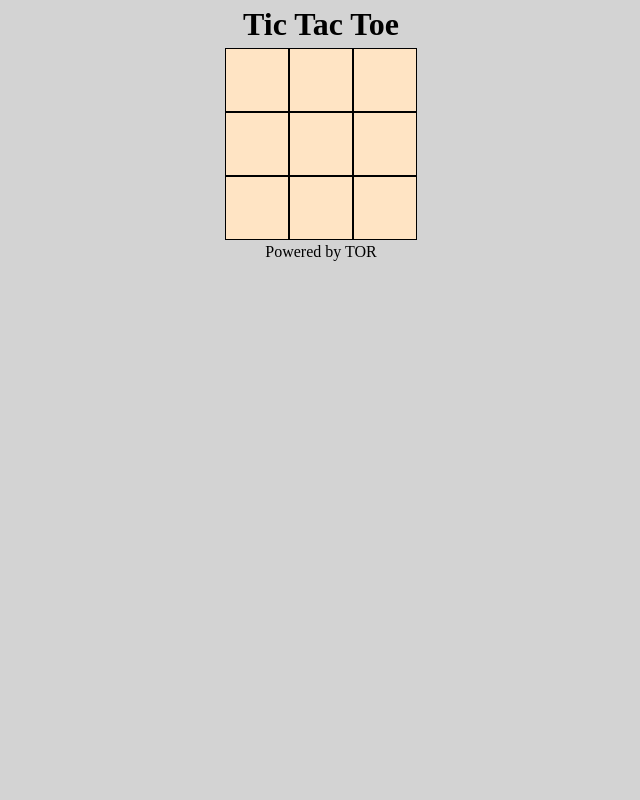
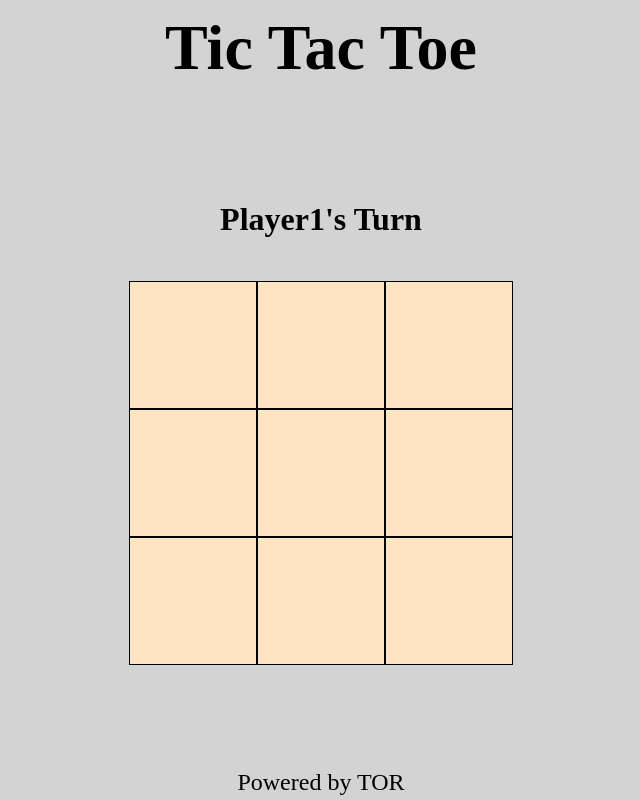
Before and after one commit to meckgale/ticTacToe, a plain HTML site: page index.html in a window 1280 px wide. Shown: the whole page, without its empty margins (319-959 px from the left). Drawn offline with Linux system fonts and the light colour scheme.

Commit message:
styles edited

```diff
--- a/script.js
+++ b/script.js
@@ -22,6 +22,7 @@
 
     const switchTurn = () => {
       currentPlayerIndex++;
+      displayPlayerTurn();
     };
 
     const checkWinner = (mark) => {
@@ -60,6 +61,7 @@
       }
       currentPlayerIndex = 0;
       endGameMessage.textContent = '';
+      displayPlayerTurn();
     };
 
     return { board, endGameMessage, definedElements, boardArray, playerArray, getCurrentPlayer, switchTurn, checkWinner, checkDraw, reset};
@@ -72,21 +74,26 @@
   const player1 = player('Player1', 'X');
   const player2 = player('Player2', 'O');
 
+  const displayPlayerTurn = () => {
+    game.endGameMessage.textContent = game.getCurrentPlayer().name + "'s Turn";
+  };
+  displayPlayerTurn();
   game.board.addEventListener('click', (e) => {
     // Check if the clicked tile is valid and not already marked
     const index = game.boardArray.indexOf(e.target.id);
     // Get the current player object based on the turn
     const currentPlayer = game.getCurrentPlayer();
+
     if (index !== -1 && game.playerArray[index] === '' && game.checkWinner(currentPlayer.mark) !== true) {
        // Update the DOM and game state with the player's mark
       game.definedElements[index].textContent = currentPlayer.mark;
       game.playerArray[index] = currentPlayer.mark;
       if(game.checkWinner(currentPlayer.mark)) {
-        game.endGameMessage.textContent = currentPlayer.name + " wins!";
+        game.endGameMessage.textContent = currentPlayer.name + " Wins!";
         setTimeout(game.reset, 2500);
       }
       else if(game.checkDraw()) {
-        game.endGameMessage.textContent = "It's a draw!";
+        game.endGameMessage.textContent = "It's a Draw!";
         setTimeout(game.reset, 2500);
       }
       else {
--- a/styles.css
+++ b/styles.css
@@ -4,24 +4,29 @@ body {
     width: 100%;
     background-color: lightgray;
     align-items: center;
+    justify-content: space-between;
 }
 
 header {
     height: 10%;
+    font-size: 2rem;
 }
 
 .endGame {
     text-align: center;
+    margin-bottom: 10%;
+    font-size: 2rem;
 }
 
 
 footer {
     height: 5%;
+    font-size: 1.5rem;
 }
 
 .board {
     display: grid;
-    grid-template-columns: 4rem 4rem 4rem;
+    grid-template-columns: repeat(3, clamp(6rem, 8rem, 10rem));
     justify-content: center;
     align-items: center;
 }
@@ -29,7 +34,11 @@ footer {
 .board-tile {
     border: 0.1rem solid black;
     background-color: bisque;
-    height: 4rem;
+    height: clamp(6rem, 8rem, 10rem);
     text-align: center;
-    font-size: 2rem;
+    font-size: 5rem;
 }
+
+.board-tile:hover {
+    filter: invert(0.1);
+}
```
